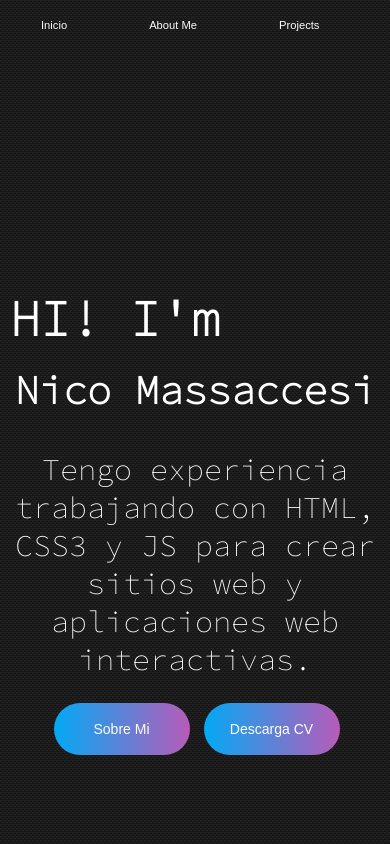
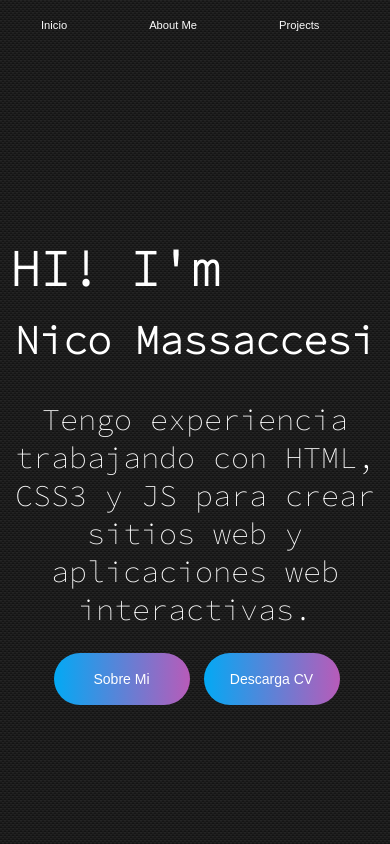
Before and after one commit to NicolasMassaccesiPerez/NicoMassaccesi, a plain HTML site: page index.html in a window 390 px wide. Shown: the top 844 px of the page. Drawn offline with nearby package versions, Linux system fonts and the light colour scheme.

Commit message:
Update style.css

```diff
--- a/style.css
+++ b/style.css
@@ -546,7 +546,7 @@ label.stay {
     /*Primer SECTION*/
 
     .hero {
-        padding: 50px 0 50px 0;
+        padding: 0 0 50px 0;
         display: flex;
         flex-direction: column;
         align-items: center;
```
